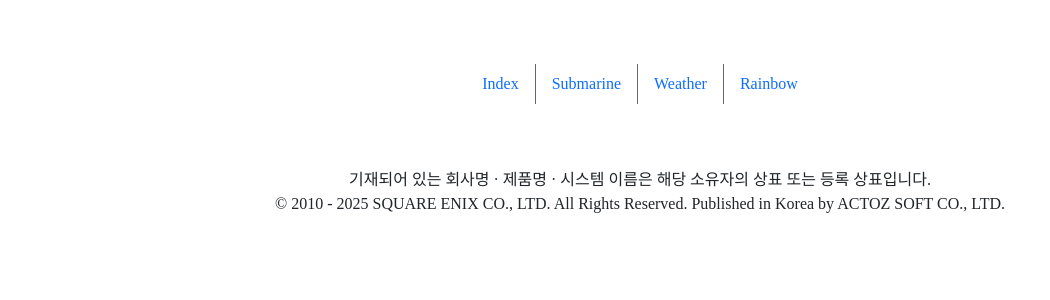
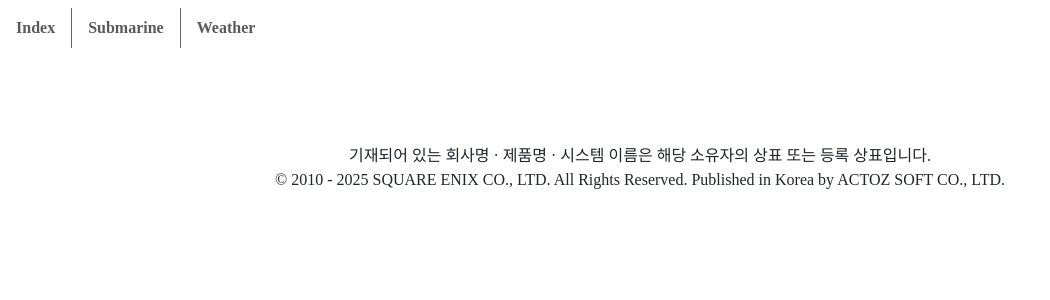
Before and after one commit to kohwj1/submarine, a Flask app: page / in a window 1280 px wide. Shown: the top 300 px of the page, without its empty margins (0-1050 px from the left). Run offline with Flask 3, Linux system fonts and the light colour scheme; some web fonts are replaced.

Commit message:
changed site GNB UI

```diff
--- a/static/css/global.css
+++ b/static/css/global.css
@@ -4,11 +4,20 @@
 }
 
 * {
-  font-family: "Pretendard GOV Variable";
+  font-family: "Pretendard";
+}
+
+.global-navbar {
+  background-color: #ffffff62;
+}
+
+.global-nav-link {
+  text-shadow: #000 10px 0 30px;
 }
 
 .eorzea {
   font-family: "eorzea";
+  font-weight:800;
 }
 
 .card {
--- a/templates/root.html
+++ b/templates/root.html
@@ -3,9 +3,7 @@
 <head>
     <meta charset="UTF-8">
     <meta name="viewport" content="width=device-width, initial-scale=1.0">
-    <!-- <link rel="preconnect" href="https://fonts.googleapis.com">
-    <link rel="preconnect" href="https://fonts.gstatic.com" crossorigin> -->
-    <!-- <link href="https://fonts.googleapis.com/css2?family=Gowun+Batang:wght@400;700&display=swap" rel="stylesheet"> -->
+    <link rel="stylesheet" as="style" crossorigin href="https://cdn.jsdelivr.net/gh/orioncactus/pretendard@v1.3.9/dist/web/static/pretendard.min.css" />
     <link href="https://cdn.jsdelivr.net/npm/bootstrap@5.3.8/dist/css/bootstrap.min.css" rel="stylesheet" integrity="sha384-sRIl4kxILFvY47J16cr9ZwB07vP4J8+LH7qKQnuqkuIAvNWLzeN8tE5YBujZqJLB" crossorigin="anonymous">
     <script src="https://cdn.jsdelivr.net/npm/@popperjs/core@2.11.8/dist/umd/popper.min.js" integrity="sha384-I7E8VVD/ismYTF4hNIPjVp/Zjvgyol6VFvRkX/vR+Vc4jQkC+hVqc2pM8ODewa9r" crossorigin="anonymous" defer></script>
     <script src="https://cdn.jsdelivr.net/npm/bootstrap@5.3.8/dist/js/bootstrap.min.js" integrity="sha384-G/EV+4j2dNv+tEPo3++6LCgdCROaejBqfUeNjuKAiuXbjrxilcCdDz6ZAVfHWe1Y" crossorigin="anonymous" defer></script>
@@ -14,18 +12,26 @@
     {% block header %}{% endblock %}
     <title>{% block title %}{% endblock %}</title>
 </head>
-<body class="p-5 m-5 mt-0 mb-0">
-    <nav class="p-3">
-        <ul class="nav justify-content-center">
-            <li class="nav-item global-nav"><a class="nav-link eorzea" href="/">Index</a></li>
-            <li class="nav-item global-nav"><a class="nav-link eorzea" href="/submarine">Submarine</a></li>
-            <li class="nav-item global-nav"><a class="nav-link eorzea" href="/weather">Weather</a></li>
-            <li class="nav-item global-nav"><a class="nav-link eorzea" href="/rainbow">Rainbow</a></li>
+<body>
+    <nav class="navbar position-absolute w-100 navbar-expand-lg global-navbar">
+        <ul class="navbar-nav me-auto mb-2 mb-lg-0">
+            <li class="nav-item global-nav ps-2 pe-2"><a class="nav-link eorzea" href="/">Index</a></li>
+            <li class="nav-item global-nav ps-2 pe-2"><a class="nav-link eorzea" href="/submarine">Submarine</a></li>
+            <li class="nav-item dropdown global-nav ps-2 pe-2">
+                <a class="nav-link eorzea" role="button" data-bs-toggle="dropdown" aria-expanded="false" href="#">Weather</a>
+                <ul class="dropdown-menu">
+                    <li><a class="dropdown-item eorzea" href="/weather">Weather Now</a></li>
+                    <li><hr class="dropdown-divider"></li>
+                    <li><a class="dropdown-item eorzea" href="/rainbow">Rainbow</a></li>
+                </ul>
+            </li>
         </ul>
     </nav>
+    <div id="blockstart" class="p-5 m-5 mt-0 mb-0">
     {% block content %}
     {% endblock %}
-    <footer class="text-center">
+    </div>
+    <footer class="text-center pb-5">
         <div class="mt-5">기재되어 있는 회사명 · 제품명 · 시스템 이름은 해당 소유자의 상표 또는 등록 상표입니다.</div>
         <div>© 2010 - 2025 SQUARE ENIX CO., LTD. All Rights Reserved. Published in Korea by ACTOZ SOFT CO., LTD.</div>
     </footer>
```
